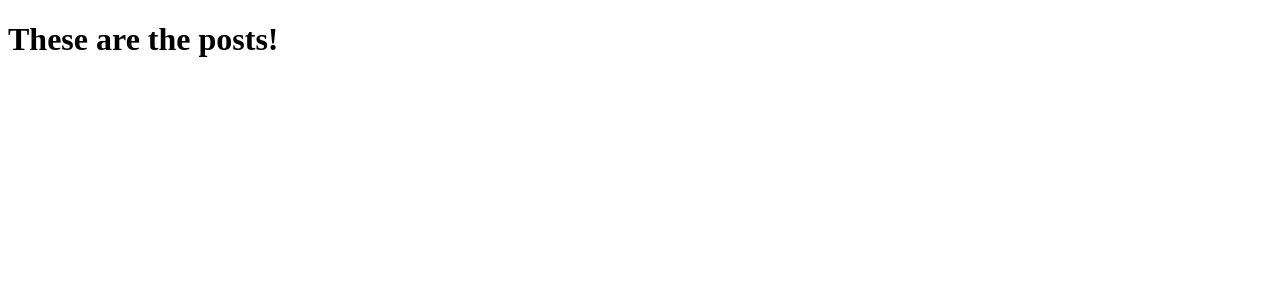
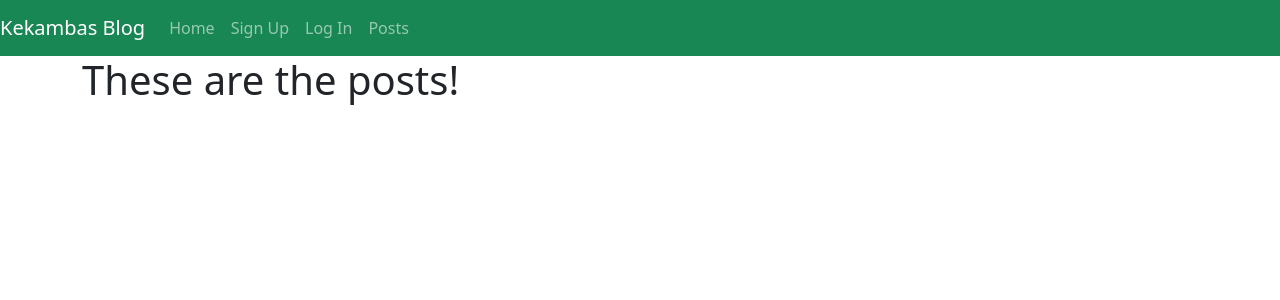
Before and after one commit to eitanreiffman/coding-temple_first-flask-blog, a Flask app: page /posts in a window 1280 px wide. Shown: the top 300 px of the page. Run offline with Flask 2, Linux system fonts and the light colour scheme.

Commit message:
Added Base Layout Page and Navbar

```diff
--- a/app/routes.py
+++ b/app/routes.py
@@ -9,3 +9,11 @@ def index():
 @app.route('/posts')
 def posts():
     return render_template('posts.html')
+
+@app.route('/sign_up')
+def sign_up():
+    return render_template('sign_up.html')
+
+@app.route('/log_in')
+def log_in():
+    return render_template('log_in.html')
--- /dev/null
+++ b/app/templates/base.html
@@ -0,0 +1,20 @@
+<!DOCTYPE html>
+<html lang="en">
+<head>
+    <meta charset="UTF-8">
+    <meta http-equiv="X-UA-Compatible" content="IE=edge">
+    <meta name="viewport" content="width=device-width, initial-scale=1.0">
+    <link rel="stylesheet" href="https://cdn.jsdelivr.net/npm/bootstrap@5.3.0-alpha1/dist/css/bootstrap.min.css">
+    <title>Kekambas Blog | {% block title %} {% endblock title%}</title>
+</head>
+<body>
+
+    {% include 'nav.html' %}
+
+    <div class="container">
+        {% block content %}
+        {% endblock content %}
+    </div>
+
+</body>
+</html>
--- /dev/null
+++ b/app/templates/nav.html
@@ -0,0 +1,22 @@
+<nav class="navbar navbar-expand-lg navbar-dark bg-success">
+    <a class="navbar-brand" href="#">Kekambas Blog</a>
+    <button class="navbar-toggler" type="button" data-toggle="collapse" data-target="#navbarNav" aria-controls="navbarNav" aria-expanded="false" aria-label="Toggle navigation">
+      <span class="navbar-toggler-icon"></span>
+    </button>
+    <div class="collapse navbar-collapse" id="navbarNav">
+      <ul class="navbar-nav">
+        <li class="nav-item">
+          <a class="nav-link" href="/">Home</a>
+        </li>
+        <li class="nav-item">
+          <a class="nav-link" href="/sign_up">Sign Up</a>
+        </li>
+        <li class="nav-item">
+            <a class="nav-link" href="/log_in">Log In</a>
+        </li>
+        <li class="nav-item">
+            <a class="nav-link" href="/posts">Posts</a>
+          </li>
+      </ul>
+    </div>
+  </nav>
--- a/app/templates/posts.html
+++ b/app/templates/posts.html
@@ -1,13 +1,8 @@
-<!DOCTYPE html>
-<html lang="en">
-<head>
-    <meta charset="UTF-8">
-    <meta http-equiv="X-UA-Compatible" content="IE=edge">
-    <meta name="viewport" content="width=device-width, initial-scale=1.0">
-    <title>Posts</title>
-</head>
-<body>
+{% extends 'base.html' %}
+{% block title %} Posts {% endblock title %}
+
+{% block content %}
+
     <h1>These are the posts!</h1>
 
-</body>
-</html>
+{% endblock content %}
```
Also changed, not shown: app/templates/index.html (+6 -12 lines), app/templates/log_in.html (added, +8 -0 lines), app/templates/sign_up.html (added, +8 -0 lines).
